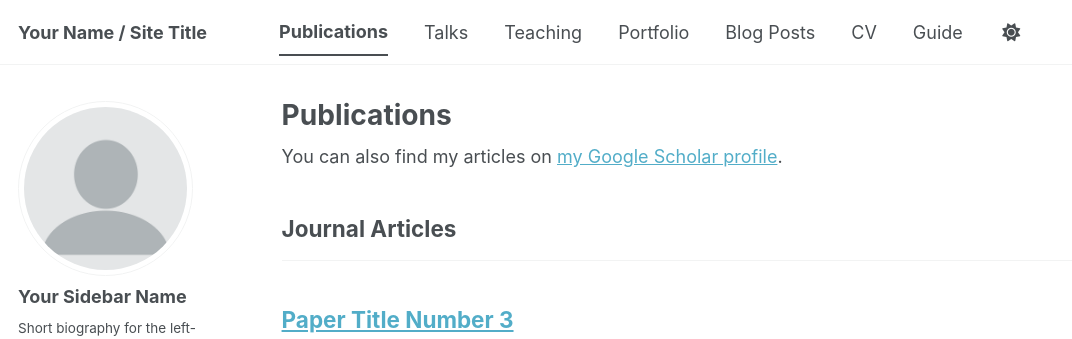
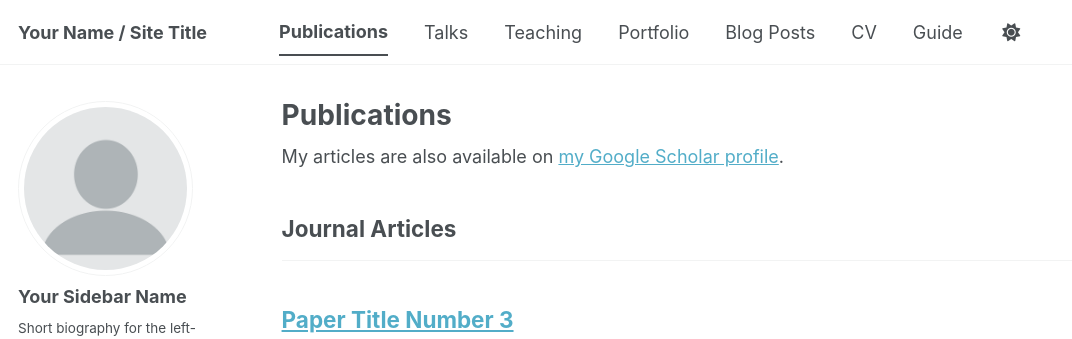
Before and after one commit to souhaylsoulami/souhaylsoulami.github.io, a Jekyll site: the page built from _pages/publications.html, in a window 1280 px wide and 900 px high. Shown: the top 339 px of the window, without its empty margins (0-1072 px from the left). Built offline with Jekyll 4.4.1, drawn with Linux system fonts in a browser that asks for light colours; some web fonts are replaced; a script bundle is joined from its source files by our own code; library files that are not in the unit come from our copies.

Commit message:
Update publications.html

```diff
--- a/_pages/publications.html
+++ b/_pages/publications.html
@@ -6,7 +6,7 @@ author_profile: true
 ---
 
 {% if site.author.googlescholar %}
-  <div class="wordwrap">You can also find my articles on <a href="{{https://scholar.google.com/citations?user=UkgLNSIAAAAJ&hl=en&oi=sra}}">my Google Scholar profile</a>.</div>
+  <div class="wordwrap">My articles are also available on <a href="{{https://scholar.google.com/citations?user=UkgLNSIAAAAJ&hl=en&oi=sra}}">my Google Scholar profile</a>.</div>
 {% endif %}
 
 {% include base_path %}
```
